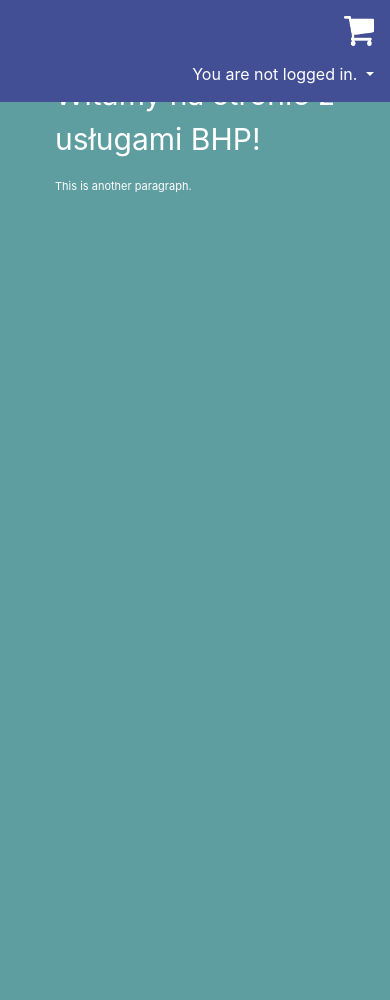
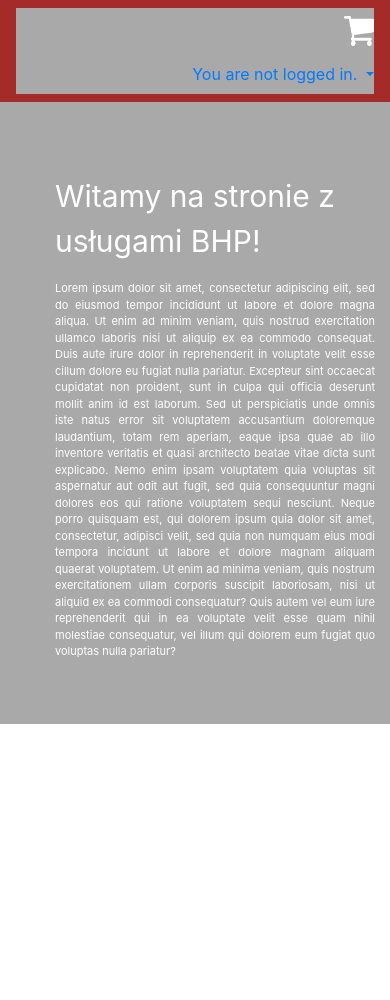
Before and after one commit to MarcinH91/Bhp_project, a Django app: page / in a window 390 px wide. Run offline with Django 3.2, Linux system fonts and the light colour scheme; some libraries are stand-ins or nearby versions.

Commit message:
background update

```diff
--- a/Bhp_project/static/css/style.css
+++ b/Bhp_project/static/css/style.css
@@ -10,7 +10,7 @@ header,
   body,
   header,
   .view {
-    height: 1000px;
+    height: 1000px; background: darkgray ;
   }
 }
 @media (min-width: 800px) and (max-width: 850px) {
@@ -18,34 +18,39 @@ header,
   body,
   header,
   .view {
-    height: 600px;
+    height: 600px; background: darkgray;
   }
 }
+
+.container {background: darkgray}
+
+.dropdown-menu {background: darkgray}
 
 .btn .fa {
   margin-left: 3px;
 }
 
 .top-nav-collapse {
-  background-color: #424f95 !important;
+  background-color: white !important;
 }
 
 .navbar:not(.top-nav-collapse) {
-  background: transparent !important;
+  background: white !important;
+
 }
 
 @media (max-width: 991px) {
   .navbar:not(.top-nav-collapse) {
-    background: #424f95 !important;
+    background: brown !important;
   }
 }
 
 .btn-white {
-  color: black !important;
+  color: white !important;
 }
 
 h6 {
-  line-height: 1.7;
+  line-height: 1.7; color: white;
 }
 
 .rgba-gradient {
--- a/Bhp_project/templates/base.html
+++ b/Bhp_project/templates/base.html
@@ -1,23 +1,25 @@
 {% load bootstrap4 %}
 {% load static %}
 
-<html style="background-color: cadetblue" {% if LANGUAGE_CODE %}lang="{{ LANGUAGE_CODE }}"{% endif %}>
+<html {% if LANGUAGE_CODE %}lang="{{ LANGUAGE_CODE }}"{% endif %}>
 <head>
 
-    <link rel="stylesheet" href="{% static 'js/app.js' %}">
+    <script src="{% static 'js/app.js' %}"></script>
     <link rel="stylesheet"  href="{%  static  'css/style.css'  %}">
-    <link rel="stylesheet" type="text/css" href="{% static 'css/fonts.css' %}" />
+
     <meta charset="utf-8">
     <meta name="viewport" content="width=device-width, initial-scale=1">
     <title>Szkolenia i Usługi BHP</title>
-    {% block styles %}{% bootstrap_css %}
+    {% bootstrap_css %}
+<link rel="stylesheet" type="text/css" href="{% static 'css/fonts.css' %}" />
+    {% block styles %}
+
     {% block scripts %}{% bootstrap_javascript jquery='full' %}
 </head>
 <body>
 
-<nav class="navbar navbar-expand-lg navbar-dark bg-dark fixed-top ">
-    <div class="container fixed">
-
+<nav class="navbar navbar-expand-lg bg-dark justify-content-center">
+    <div class="container">
         <div class="collapse navbar-collapse" id="navbarNavAltMarkup">
             <div class="navbar-nav mr-auto">
                 <a class="nav-item nav-link active" href="/">
@@ -73,8 +75,7 @@
 
 {#<div class="view" style="background-image: url({% static 'architecture.jpg' %});#}
 {# background-repeat: no-repeat; background-size: contain, cover; background-position: center center;">#}
-<div class="view" style="background-color: cadetblue;
- background-repeat: no-repeat; background-size: cover; background-position: center center;">
+{#<div class="view" >#}
 {#<div class="mask rgba-gradient align-center ">#}
 <div class="container">
 <br>
--- a/Bhp_project/templates/index.html
+++ b/Bhp_project/templates/index.html
@@ -8,10 +8,24 @@
 <ul>
 <br>
  <p style="font-size:30px; color: white" class="fa-font">Witamy na stronie z usługami BHP!</p>
-<p style="font-size:11px; color: white">This is another paragraph.</p>
+<p style="font-size:11px; color: white"; align="justify">Lorem ipsum dolor sit amet, consectetur adipiscing elit, sed do
+    eiusmod tempor incididunt ut labore et dolore magna aliqua. Ut enim ad minim veniam, quis nostrud exercitation
+    ullamco laboris nisi ut aliquip ex ea commodo consequat. Duis aute irure dolor in reprehenderit in voluptate velit
+    esse cillum dolore eu fugiat nulla pariatur. Excepteur sint occaecat cupidatat non proident, sunt in culpa qui
+    officia deserunt mollit anim id est laborum. Sed ut perspiciatis unde omnis iste natus error sit voluptatem
+    accusantium doloremque laudantium, totam rem aperiam, eaque ipsa quae ab illo inventore veritatis et quasi
+    architecto beatae vitae dicta sunt explicabo. Nemo enim ipsam voluptatem quia voluptas sit aspernatur aut odit aut
+    fugit, sed quia consequuntur magni dolores eos qui ratione voluptatem sequi nesciunt. Neque porro quisquam est, qui
+    dolorem ipsum quia dolor sit amet, consectetur, adipisci velit, sed quia non numquam eius modi tempora incidunt ut
+    labore et dolore magnam aliquam quaerat voluptatem. Ut enim ad minima veniam, quis nostrum exercitationem ullam
+    corporis suscipit laboriosam, nisi ut aliquid ex ea commodi consequatur? Quis autem vel eum iure reprehenderit qui
+    in ea voluptate velit esse quam nihil molestiae consequatur, vel illum qui dolorem eum fugiat quo voluptas nulla
+    pariatur?</p>
 {#    {% for product in object_list %}#}
 {#        <li>{% product_format product %}</li>#}
 {#    {% endfor %}#}
 </ul>
 
+
+
 {% endblock %}
--- a/sendemail/forms.py
+++ b/sendemail/forms.py
@@ -2,7 +2,8 @@ from django import forms
 from django.core.mail import send_mail
 
 from crispy_forms.helper import FormHelper
-from crispy_forms.layout import Submit, Field
+from crispy_forms.layout import Submit
+
 
 # https://data-flair.training/blogs/django-send-email/
 
```
